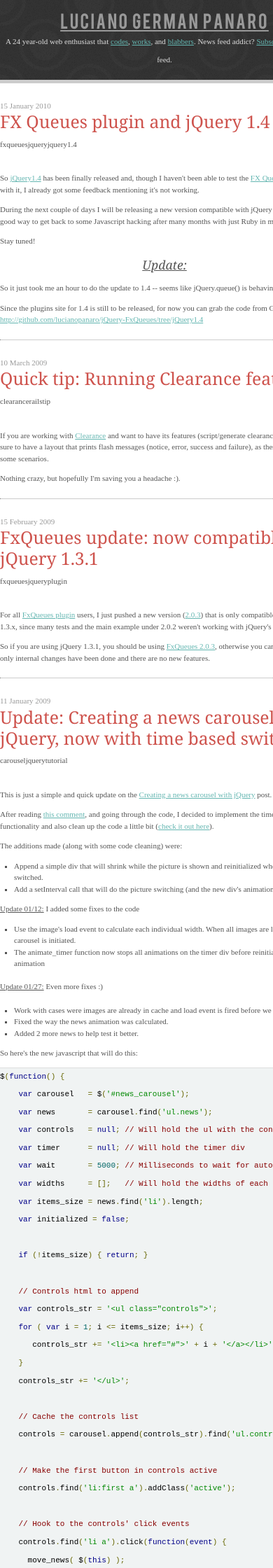
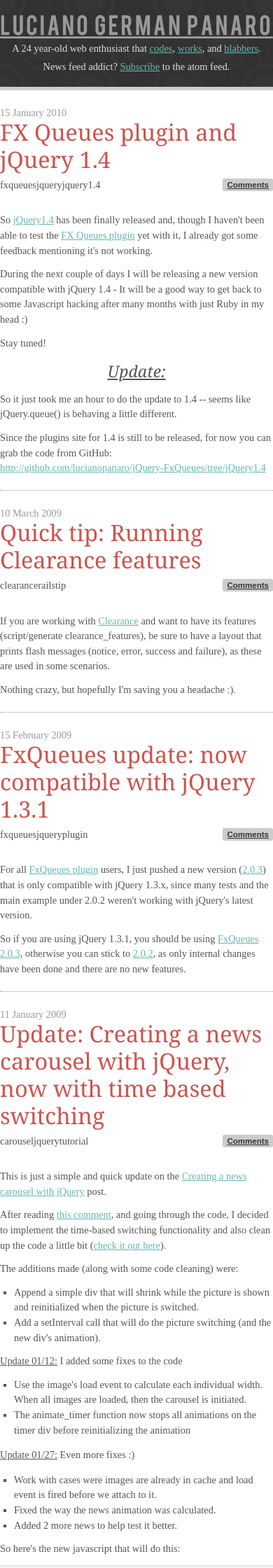
Before and after one commit to lucianopanaro/lucianopanaro-site, a Jekyll site: the page built from index.html, in a window 390 px wide. Shown: the top 2240 px of the page at 70% size. Built offline with Jekyll 4.4.1, drawn with Linux system fonts in a browser that asks for light colours; comment, search, counter and statistics services are not loaded; some of the changed text lies outside the part shown.

Commit message:
Design: do not scale in viewport mode. 100% width if screen size below 1000, 50% if higher

```diff
--- a/_layouts/global.html
+++ b/_layouts/global.html
@@ -6,7 +6,8 @@
     <meta http-equiv="Content-Type" content="text/html;charset=utf-8" />
   <meta name="description" content="" />
   <meta name="keywords" content="" />
-  <link rel="alternate" type="application/rss+xml" title="A List Apart main RSS feed" href="/feeds.html" />
+  <meta name="viewport" content="width=device-width; initial-scale=1.0; maximum-scale=1.0; user-scalable=0;" />
+  <link rel="alternate" type="application/rss+xml" title="Luciano German Panaro's blog feed" href="/feeds.html" />
   <link rel="stylesheet" type="text/css" href="/css/reset-min.css" media="all" />
   <link rel="stylesheet" type="text/css" href="/css/style.css" media="all" />
   <link href="/js/prettify/prettify.css" type="text/css" rel="stylesheet" />
--- a/css/style.css
+++ b/css/style.css
@@ -193,14 +193,14 @@
 
 /* adaptive design */
 
-@media screen and (max-width: 500px) {
+@media screen and (max-width: 1000px) {
   .onecol {
-    width: 470px;
-    font-size: 11px;
+    width: 100%;
+    font-size: 90%;
   }
 }
 
-@media screen and (min-width: 500px) {
+@media screen and (min-width: 1000px) {
   .onecol {
     width: 50%;
     font-size: 90%;
```
